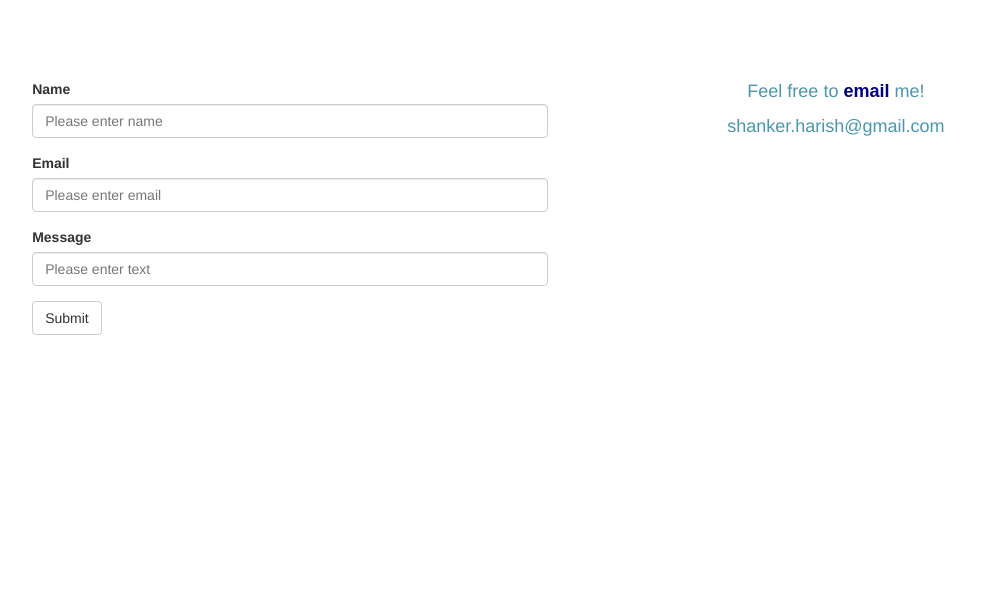
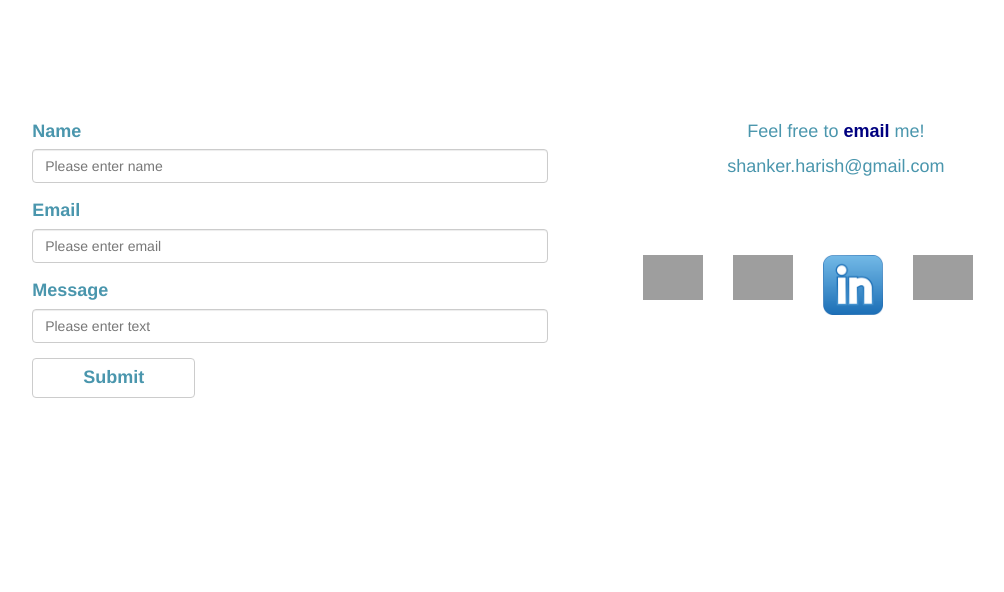
Before and after one commit to hshank/hshank.github.io, a PHP site: page / in a window 1280 px wide. Shown: the part 4420-5012 px from the top of the page, without its empty margins (77-1081 px from the left). Before the commit the page ends 4755 px from the top, so only its background shows below. Run offline with PHP 8.4, Linux system fonts and the light colour scheme; some libraries are stand-ins or nearby versions; grey boxes are pictures that could not be loaded.

Commit message:
more picture changes

```diff
--- a/index.html
+++ b/index.html
@@ -76,7 +76,7 @@
 
 				<p id = "top"> I am a San Francisco Bay Area native, currently living in New York City. I am a computer science enthusiast, who is very passionate about technology, in particular machine learning, computer vision, and big data. </p>
 
-				<p id = "top"> Besides technology, I am very interested in rural development and global poverty and am on the National Board for the NGO Project RISHI.
+				<p id = "top"> Besides technology, I am very interested in rural development and eradicating global poverty and am on the National Board for the NGO Project RISHI.
 
 				<p id = "top"> On my free time, you can find me writing blogs, laughing, listening to Drake or Taylor Swift, hiking, reading TechCrunch, or hanging out with friends and family. </p>
 
@@ -159,7 +159,7 @@
 		<br><br><br><br>
 		</div>
 
-
+		<br><br>
 		<h2 align="center" style="color:#4a96ad"> What I've been up to lately... </h2>
 		<br><br>
 
@@ -170,7 +170,7 @@
 					<img width = 250px class = "img-circle" src = "https://pbs.twimg.com/profile_images/634404769533005825/aWvchoX6.png">
 				</td>
 				<td colspan="2">
-					<p id = "int">Project RISHI (Rural India Social and Health Improvement) is a non-profit organization whose mission is to promote the sustainable development and growth of rural Indian communities. I currently serve on the National Team as Director of Special Projects. My involvemnet with the organization reaches back to 2014. </p>
+					<p id = "int">Project RISHI (Rural India Social and Health Improvement) is a non-profit organization whose mission is to promote the sustainable development and growth of rural Indian communities. I currently serve on the National Executive Team as Director of Special Projects. My involvemnet with the organization reaches back to 2014. </p>
 				</td>
 			</tr>
 
@@ -226,18 +226,18 @@
   			<div class="col-md-5">
   				<form role="form">
 				  <div class="form-group">
-				    <label for="exampleInputEmail1">Name</label>
+				    <label for="exampleInputEmail1" id ="form">Name</label>
 				    <input type="text" class="form-control" id="exampleInputEmail1" placeholder="Please enter name">
 				  </div>
 				  <div class="form-group">
-				    <label for="exampleInputPassword1">Email</label>
+				    <label for="exampleInputPassword1" id="form">Email</label>
 				    <input type="text" class="form-control" id="exampleInputPassword1" placeholder="Please enter email">
 				  </div>
 				  <div class="form-group">
-				    <label for="exampleInputtext">Message</label>
+				    <label for="exampleInputtext" id ="form">Message</label>
 				    <input type="text" class="form-control" id="exampleInputtext" placeholder="Please enter text">
 				  </div>
-				  <button type="submit" class="btn btn-default">Submit</button>
+				  <button type="submit" class="btn btn-default" id ="int"><b>Submit</b></button>
 				</form>
 			</div>
 			<div class="col-md-5">
@@ -246,6 +246,21 @@
 				<p id = "int"> shanker.harish@gmail.com</p>
 
 				<br/></br>
+				 								<center>
+ 				<ul>
+					<li>
+						<a href="https://www.facebook.com/harish.shanker.5" class="navbar-brand"><img width="60px" src="http://www.freeiconspng.com/uploads/facebook-f-logo-transparent-facebook-f-22.png"></a>
+					</li>
+					<li>
+						<a href="https://instagram.com/harishshanker" class="navbar-brand"><img width="60px" src="http://cyberpr.com/assets/instagram-logo-transparent-background_zps6befc220.gif"></a>
+					</li>
+					<li>
+						<a href="https://www.linkedin.com/in/hshanker" class="navbar-brand"><img width="60px" src="Images/in.png"></a>
+					</li>
+					<li>
+						<a href="https://www.github.com/hshank" class="navbar-brand"><img width="60px" src="http://image.flaticon.com/icons/svg/25/25231.svg"></a>
+					</li>
+				</ul></center>
 
 			</div>
 		</div>
--- a/style.css
+++ b/style.css
@@ -257,3 +257,11 @@ ul{
 	font-size: 18px;
 	color: #4a96ad
 }
+
+
+#form {
+	padding-right: 50px;
+	text-align: center;
+	font-size: 18px;
+	color: #4a96ad
+}
```
Also changed, not shown: 1 other file.
